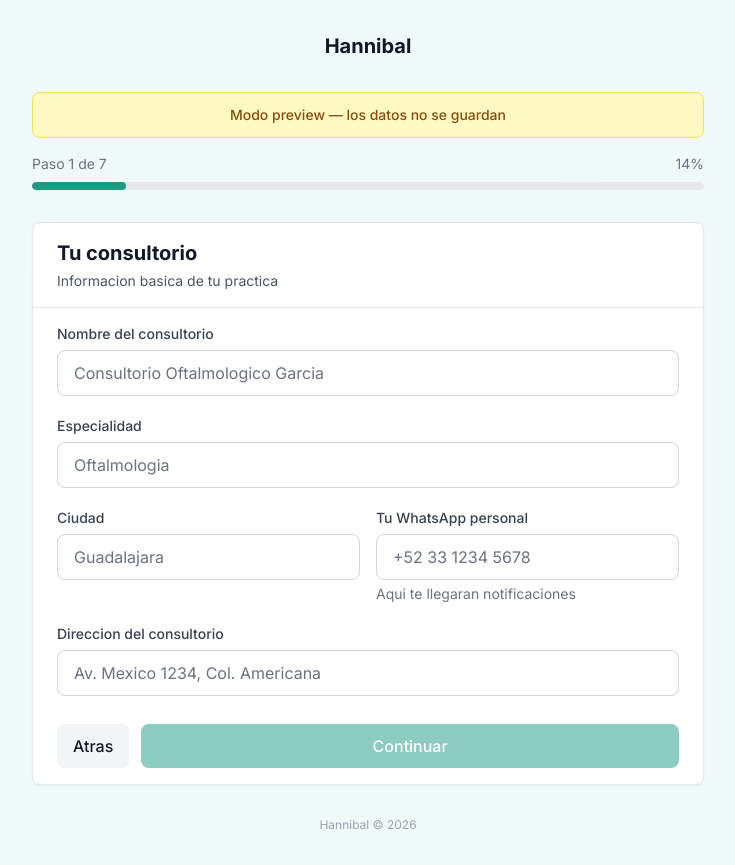
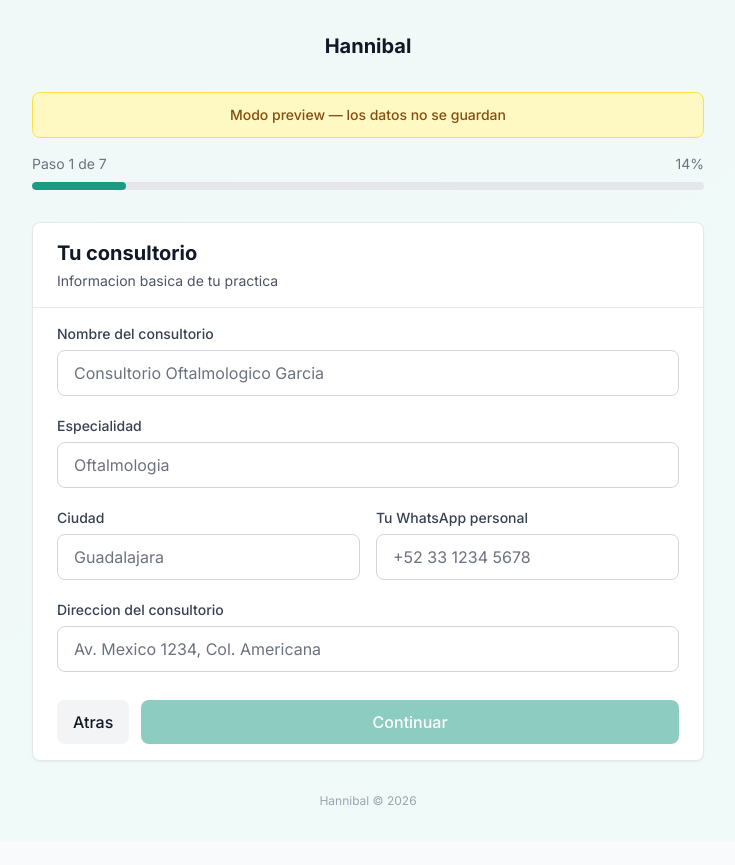
Before and after one commit to mapv042/Hannibal, a Next.js app in the folder hannibal-dashboard/: page /onboarding/preview in a window 1280 px wide. Both pictures are taken after a click on the button "Comenzar". Shown: the whole page, without its empty margins (272-1007 px from the left). After the commit the page ends 841 px from the top, so only its background shows below. Built offline with nearby package versions, Linux system fonts and the light colour scheme.

Commit message:
remove help text

```diff
--- a/hannibal-dashboard/src/components/onboarding/StepOfficeInfo.tsx
+++ b/hannibal-dashboard/src/components/onboarding/StepOfficeInfo.tsx
@@ -64,7 +64,6 @@ export const StepOfficeInfo: React.FC<StepOfficeInfoProps> = ({
             placeholder="+52 33 1234 5678"
             value={data.ownerPhone}
             onChange={(e) => onUpdate({ ownerPhone: e.target.value })}
-            helpText="Aqui te llegaran notificaciones"
           />
         </div>
 
```
